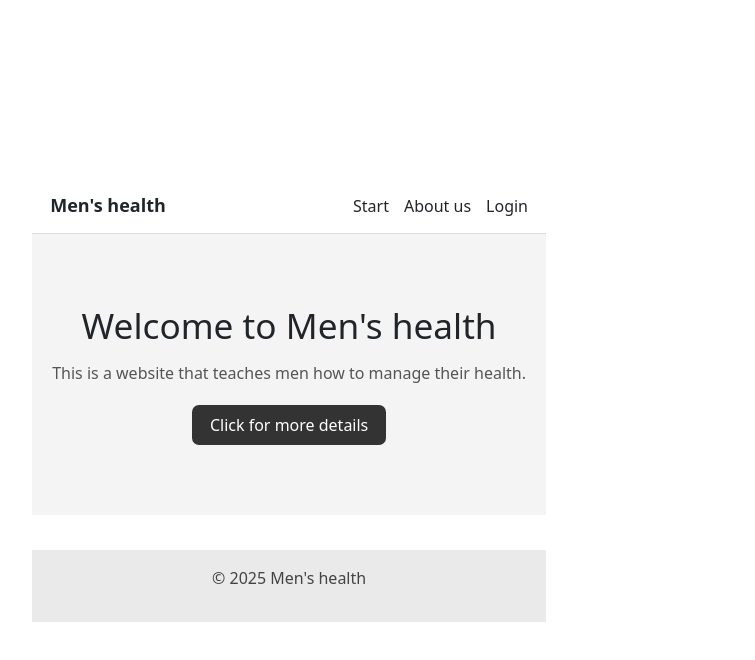
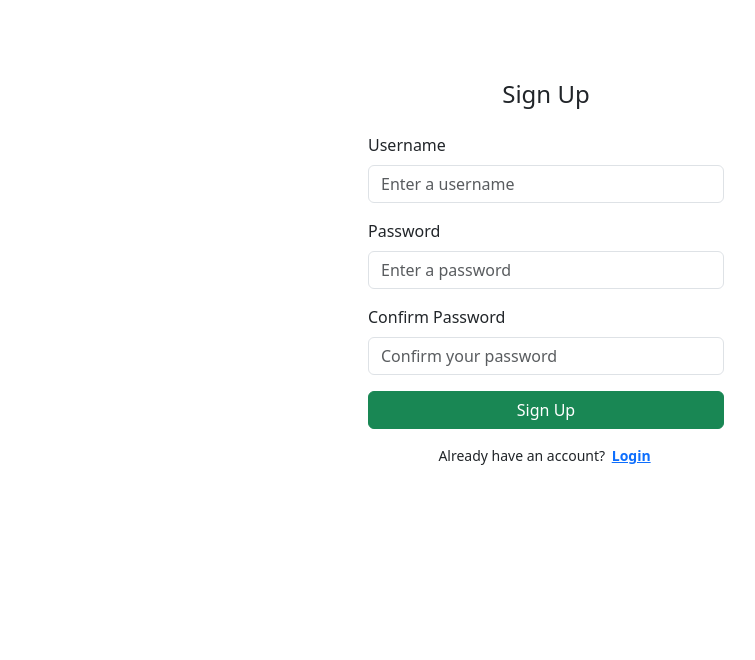
Before and after one commit to 794447679/FIT5032-assessment, a Vue app in the folder FIT5032-assessment/: page /register in a window 1280 px wide. Shown: the top 660 px of the page, without its empty margins (94-849 px from the left). Built offline with nearby package versions, Linux system fonts and the light colour scheme.

Commit message:
add LoginPage,RegisterPage,router

```diff
--- a/FIT5032-assessment/src/App.vue
+++ b/FIT5032-assessment/src/App.vue
@@ -1,13 +1,13 @@
 <script setup>
 
 import MainPage from './components/MainPage.vue'
+import LoginPage from './components/LoginPage.vue'
 </script>
 
 <template>
 
   <div>
-    <MainPage />
-
+    <router-view />
 
 
 
--- a/FIT5032-assessment/src/assets/main.css
+++ b/FIT5032-assessment/src/assets/main.css
@@ -21,7 +21,7 @@ a,
   }
 }
 
-@media (min-width: 1024px) {
+/* @media (min-width: 1024px) {
   body {
     display: flex;
     place-items: center;
@@ -32,4 +32,4 @@ a,
     grid-template-columns: 1fr 1fr;
     padding: 0 2rem;
   }
-}
+} */
--- a/FIT5032-assessment/src/components/LoginPage.vue
+++ b/FIT5032-assessment/src/components/LoginPage.vue
@@ -0,0 +1,92 @@
+<template>
+  <div class="container mt-5">
+    <div class="row justify-content-center">
+      <!-- Bootstrap Responsiveness -->
+      <div class="col-12 col-sm-10 col-md-8 col-lg-6 col-xl-4 col-xxl-4">
+
+        <h1 class="h4 text-center mb-4">Login</h1>
+
+        <form @submit.prevent="onSubmit">
+          <!-- Username -->
+          <div class="mb-3">
+            <label for="username" class="form-label">Username</label>
+            <input
+              id="username"
+              type="text"
+              class="form-control"
+              v-model="userData.username"
+              placeholder="Enter your username"
+            />
+          </div>
+
+          <!-- Password -->
+          <div class="mb-3">
+            <label for="password" class="form-label">Password</label>
+            <input
+              id="password"
+              type="password"
+              class="form-control"
+              v-model="userData.password"
+              placeholder="Enter your password"
+            />
+          </div>
+
+          <!-- login button -->
+          <button type="submit" class="btn btn-primary w-100">
+            Login
+          </button>
+
+          <!-- Sign up link -->
+          <p class="text-center mt-3 small">
+            Don't have an account?
+            <a href="/register" class="text-primary fw-bold">Sign up</a>
+          </p>
+
+          <!-- Error message -->
+          <div v-if="errorMessage" class="text-danger mt-3 text-center">
+            {{ errorMessage }}
+          </div>
+
+          <!-- test account show -->
+          <div class="mt-4">
+            <p>Test Accounts:</p>
+            <p>Username: taixiangLin  Password: 123456</p>
+            <p>Username: admin        Password: 123456</p>
+          </div>
+        </form>
+
+      </div>
+    </div>
+  </div>
+</template>
+
+<script setup>
+import { ref } from 'vue'
+
+const userData = ref({
+  username: '',
+  password: ''
+})
+
+const errorMessage = ref(null)
+
+// tesat account
+const accounts = [
+  { username: 'taixiangLin', password: '123456' },
+  { username: 'admin', password: '123456' }
+]
+
+const onSubmit = () => {
+  const findAccount = accounts.find(
+    account =>
+       account.username === userData.username &&
+       account.password === userData.password
+  )
+  if (findAccount) {
+    errorMessage.value = null
+    alert('Login success!')
+  } else {
+    errorMessage.value = 'Invalid username or password,please try again '
+  }
+}
+</script>
--- a/FIT5032-assessment/src/components/MainPage.vue
+++ b/FIT5032-assessment/src/components/MainPage.vue
@@ -8,7 +8,7 @@
 
           <li>Start</li>
           <li>About us </li>
-          <li>Login </li>
+          <li><a href="/login" class="text-primary">Login</a></li>
         </ul>
       </nav>
     </header>
--- /dev/null
+++ b/FIT5032-assessment/src/components/RegisterPage.vue
@@ -0,0 +1,148 @@
+<template>
+  <div class="container mt-5">
+    <div class="row justify-content-center">
+      <div class="col-12 col-sm-10 col-md-8 col-lg-6 col-xl-4 col-xxl-4">
+
+        <h1 class="h4 text-center mb-4">Sign Up</h1>
+
+        <form @submit.prevent="onRegister">
+          <!-- Username -->
+          <div class="mb-3">
+            <label for="username" class="form-label">Username</label>
+            <input
+              id="username"
+              type="text"
+              class="form-control"
+              v-model="registerData.username"
+              placeholder="Enter a username"
+              @blur="() => validateUsername(true)"
+              @input="() => validateUsername(false)"
+            />
+            <div v-if = "errors.username" class ="text-danger">{{errors.username}}</div>
+          </div>
+
+          <!-- Password -->
+          <div class="mb-3">
+            <label for="password" class="form-label">Password</label>
+            <input
+              id="password"
+              type="password"
+              class="form-control"
+              v-model="registerData.password"
+              placeholder="Enter a password"
+              @blur="()=>validatePassword(true)"
+              @input="()=>validatePassword(false)"
+            />
+            <div v-if = "errors.password" class ="text-danger">{{errors.password}}</div>
+          </div>
+
+          <!-- Confirm Password -->
+          <div class="mb-3">
+            <label for="confirmPassword" class="form-label">Confirm Password</label>
+            <input
+              id="confirmPassword"
+              type="password"
+              class="form-control"
+              v-model="registerData.confirmPassword"
+              placeholder="Confirm your password"
+              @blur="()=>validateConfirmPassword(true)"
+              @input="()=>validateConfirmPassword(false)"
+            />
+            <div v-if = "errors.confirmPassword" class ="text-danger">{{errors.confirmPassword}}</div>
+          </div>
+
+          <!-- Sign up button -->
+          <button type="submit" class="btn btn-success w-100">
+            Sign Up
+          </button>
+
+          <!-- Back to login -->
+          <p class="text-center mt-3 small">
+            Already have an account?
+            <RouterLink to="/login" class="text-primary fw-bold">Login</RouterLink>
+          </p>
+
+
+        </form>
+
+      </div>
+    </div>
+  </div>
+</template>
+
+<script setup>
+import { ref } from 'vue'
+
+const registerData = ref({
+  username: '',
+  password: '',
+  confirmPassword: ''
+})
+
+const errors = ref({
+  username: null,
+  password: null,
+  confirmPassword: null,
+})
+
+
+const validateUsername = (blur) => {
+  if (registerData.value.username.length < 8) {
+    if (blur) errors.value.username = 'Username must be at least 8 characters'
+  } else {
+    errors.value.username = null
+  }
+
+}
+
+const validatePassword = (blur) => {
+  const password = registerData.value.password
+  const minLength = 8
+  const hasUppercase = /[A-Z]/.test(password);
+  const hasLowercase = /[a-z]/.test(password);
+  const hasNumber = /\d/.test(password);
+  const hasSpecialChar = /[!@#$%^&*(),.?":{}|<>]/.test(password);
+
+    if (password.length < minLength) {
+    if (blur) errors.value.password = `Password must be at least ${minLength} characters long.`;
+  } else if (!hasUppercase) {
+    if (blur) errors.value.password = "Password must contain at least one uppercase letter.";
+  } else if (!hasLowercase) {
+    if (blur) errors.value.password = "Password must contain at least one lowercase letter.";
+  } else if (!hasNumber) {
+    if (blur) errors.value.password = "Password must contain at least one number.";
+  } else if (!hasSpecialChar) {
+    if (blur) errors.value.password = "Password must contain at least one special character.";
+  } else {
+    errors.value.password = null;
+  }
+};
+
+
+const validateConfirmPassword = (blur) => {
+  const confirmPassword = registerData.value.confirmPassword
+
+  if (!confirmPassword) {
+    if (blur) errors.value.confirmPassword = 'Please confirm your password'
+  } else if (confirmPassword !== registerData.value.password) {
+    if (blur) errors.value.confirmPassword = 'Passwords do not match'
+  } else {
+    errors.value.confirmPassword = null
+  }
+};
+
+
+
+const onRegister = () => {
+
+  validateUsername(true)
+  validatePassword(true)
+  validateConfirmPassword(true)
+
+  if(!errors.value.username && !errors.value.password && !errors.value.confirmPassword )
+  {
+    alert(`Account created for ${registerData.value.username}`)
+  }
+
+}
+</script>
--- a/FIT5032-assessment/src/main.js
+++ b/FIT5032-assessment/src/main.js
@@ -1,10 +1,15 @@
 import './assets/main.css'
 
+
+
+
+import { createApp } from 'vue'
+import App from './App.vue'
+import router from './router'
 
 //import bootstrap css
 import 'bootstrap/dist/css/bootstrap.min.css'
 
-import { createApp } from 'vue'
-import App from './App.vue'
-
-createApp(App).mount('#app')
+createApp(App)
+.use(router)
+.mount('#app')
--- /dev/null
+++ b/FIT5032-assessment/src/router/index.js
@@ -0,0 +1,19 @@
+import { createRouter, createWebHistory } from 'vue-router'
+
+import MainPage from '../components/MainPage.vue'
+import LoginPage from '../components/LoginPage.vue'
+import RegisterPage from '../components/RegisterPage.vue'
+
+const routes = [
+  { path: '/', redirect: '/main' },
+{ path: '/main', name: 'Main', component: MainPage },
+  { path: '/login', name: 'Login', component: LoginPage },
+  { path: '/register', name: 'Register', component: RegisterPage }
+]
+
+const router = createRouter({
+  history: createWebHistory(),
+  routes
+})
+
+export default router
```
